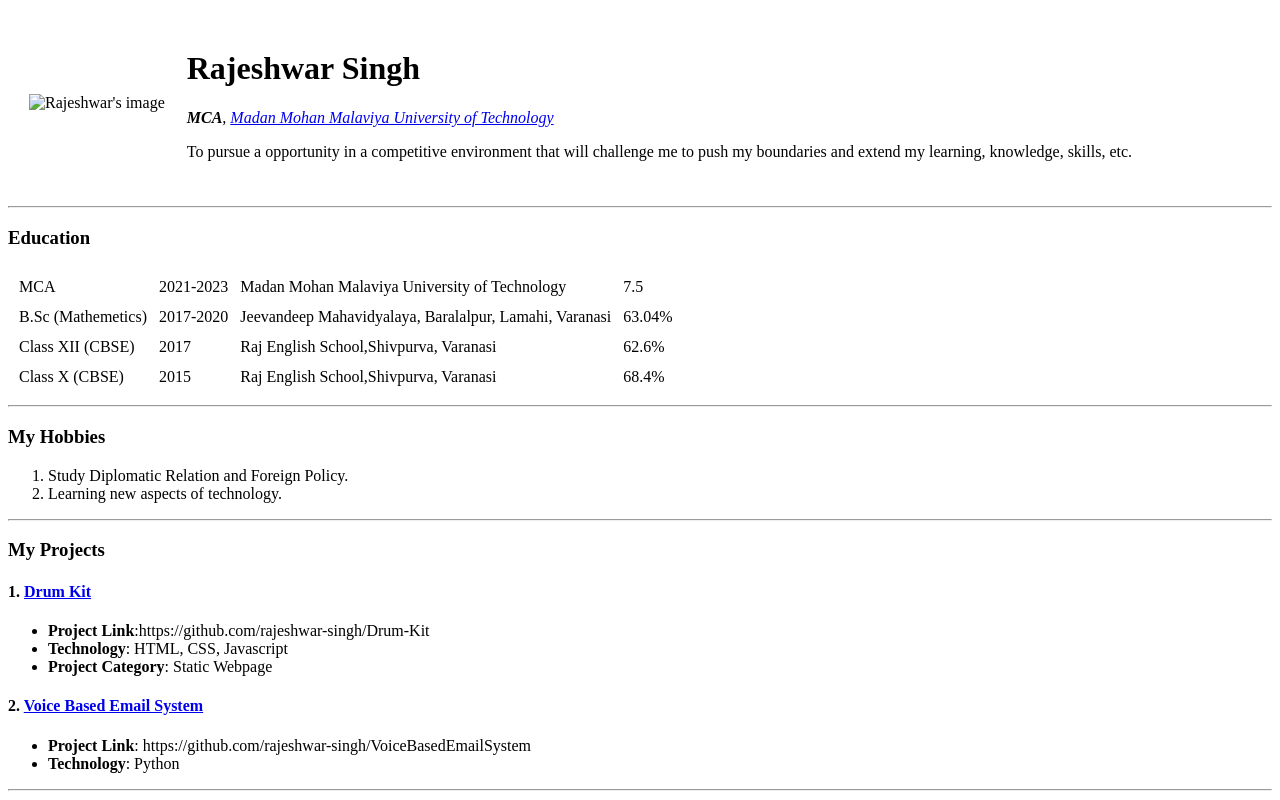
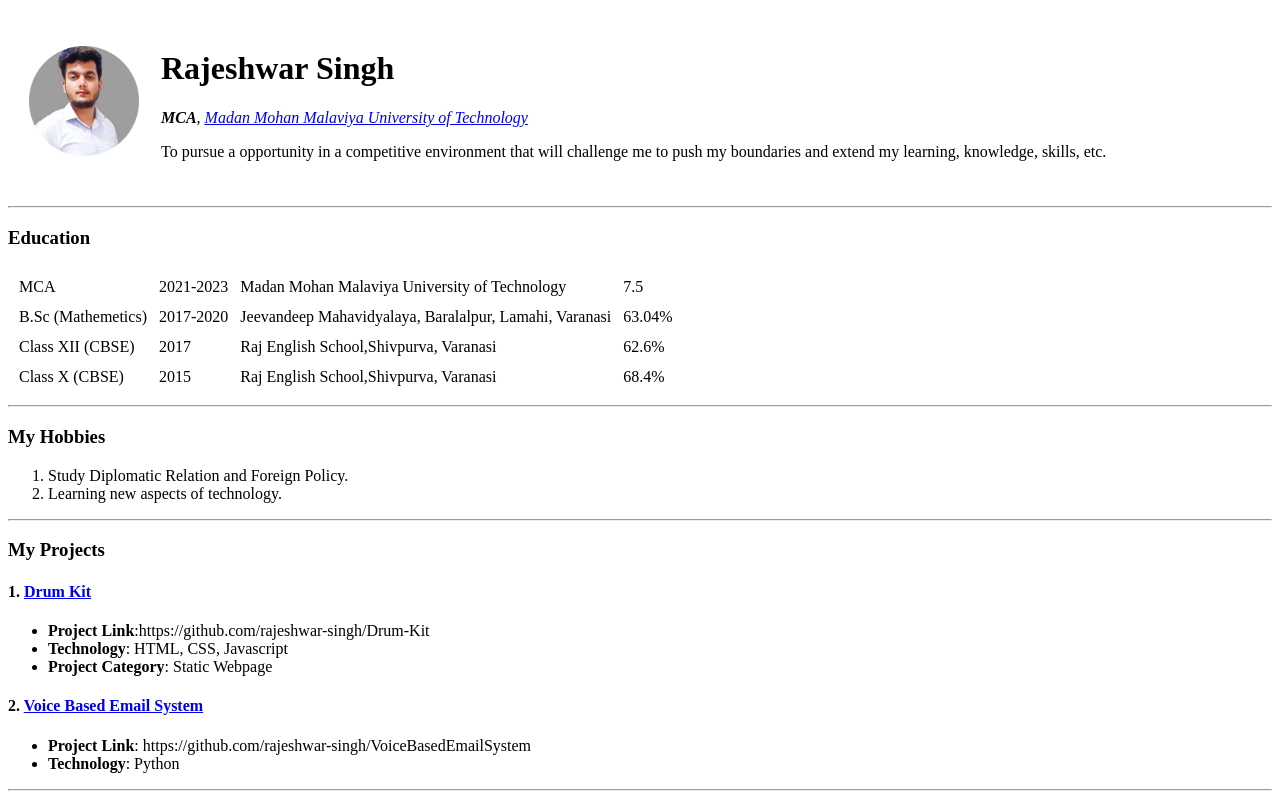
Before and after one commit to rajeshwar-singh/newResume, a plain HTML site: page index.html in a window 1280 px wide. Shown: the top 800 px of the page. Drawn offline with Linux system fonts and the light colour scheme.

Commit message:
Update index.html

```diff
--- a/index.html
+++ b/index.html
@@ -3,7 +3,7 @@
 
 <head>
   <meta charset="utf-8">
-  <meta http-equiv="refresh" content="1">
+  <meta http-equiv="content-type" content="1">
   <title>✍Rajeshwar's Personal Site</title>
 </head>
 
@@ -11,7 +11,7 @@
 
   <table cellspacing="20px">
     <tr>
-      <td><img src="images/profile.png" alt="Rajeshwar's image" height="110" width="110"></td>
+      <td><img src="profile.png" alt="Rajeshwar's image" height="110" width="110"></td>
       <td>
         <h1>Rajeshwar Singh</h1>
         <p>
```
